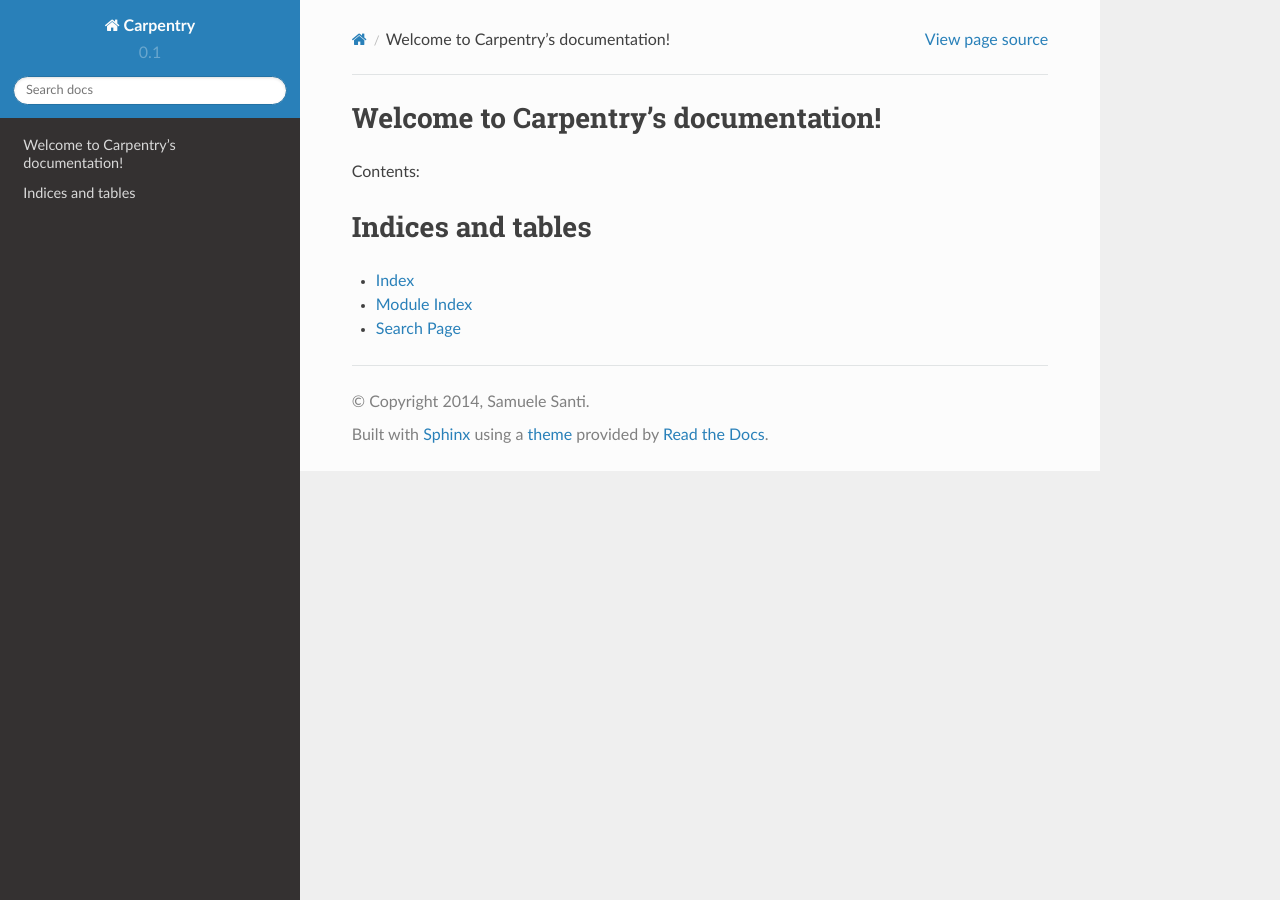
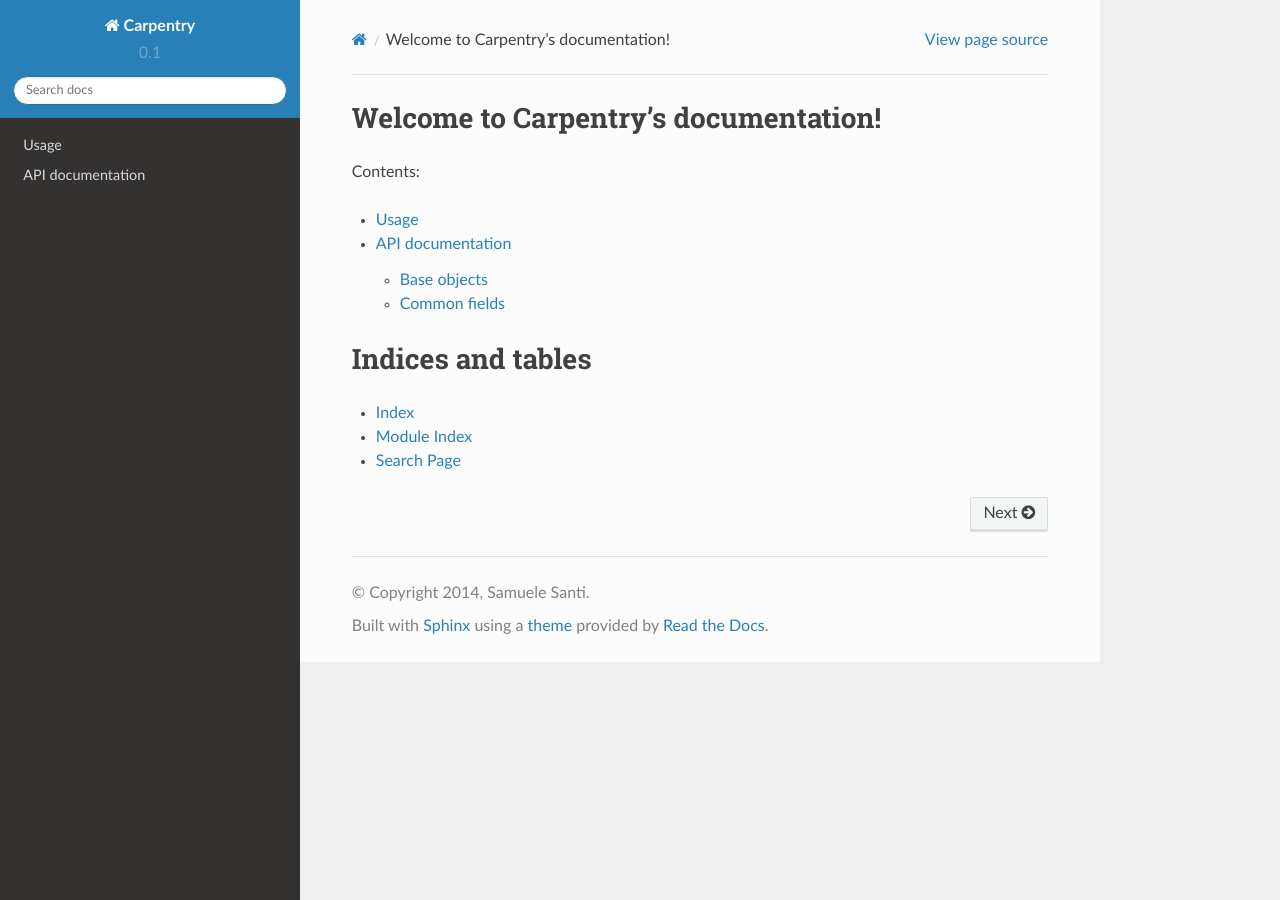
Before and after one commit to rshk/carpentry, a Sphinx documentation site: the page built from docs/source/index.rst, in a window 1280 px wide. Built offline with Sphinx 7.4.7 and the Read the Docs theme 2.0.0, drawn with Linux system fonts in a browser that asks for light colours.

Commit message:
Better documentation

```diff
--- /dev/null
+++ b/docs/source/api/fields.rst
@@ -0,0 +1,6 @@
+Common fields
+#############
+
+.. automodule:: carpentry.fields
+    :members:
+    :undoc-members:
--- /dev/null
+++ b/docs/source/api/index.rst
@@ -0,0 +1,8 @@
+API documentation
+#################
+
+.. toctree::
+   :maxdepth: 2
+   :glob:
+
+   *
--- a/docs/source/conf.py
+++ b/docs/source/conf.py
@@ -12,18 +12,18 @@
 # All configuration values have a default; values that are commented out
 # serve to show the default.
 
-import sys
+# import sys
 import os
 
 # If extensions (or modules to document with autodoc) are in another directory,
 # add these directories to sys.path here. If the directory is relative to the
 # documentation root, use os.path.abspath to make it absolute, like shown here.
-#sys.path.insert(0, os.path.abspath('.'))
+# sys.path.insert(0, os.path.abspath('.'))
 
 # -- General configuration ------------------------------------------------
 
 # If your documentation needs a minimal Sphinx version, state it here.
-#needs_sphinx = '1.0'
+# needs_sphinx = '1.0'
 
 # Add any Sphinx extension module names here, as strings. They can be
 # extensions coming with Sphinx (named 'sphinx.ext.*') or your custom
@@ -43,7 +43,7 @@
 source_suffix = '.rst'
 
 # The encoding of source files.
-#source_encoding = 'utf-8-sig'
+# source_encoding = 'utf-8-sig'
 
 # The master toctree document.
 master_doc = 'index'
@@ -63,13 +63,13 @@
 
 # The language for content autogenerated by Sphinx. Refer to documentation
 # for a list of supported languages.
-#language = None
+# language = None
 
 # There are two options for replacing |today|: either, you set today to some
 # non-false value, then it is used:
-#today = ''
+# today = ''
 # Else, today_fmt is used as the format for a strftime call.
-#today_fmt = '%B %d, %Y'
+# today_fmt = '%B %d, %Y'
 
 # List of patterns, relative to source directory, that match files and
 # directories to ignore when looking for source files.
@@ -77,30 +77,36 @@
 
 # The reST default role (used for this markup: `text`) to use for all
 # documents.
-#default_role = None
+# default_role = None
 
 # If true, '()' will be appended to :func: etc. cross-reference text.
-#add_function_parentheses = True
+# add_function_parentheses = True
 
 # If true, the current module name will be prepended to all description
 # unit titles (such as .. function::).
-#add_module_names = True
+# add_module_names = True
 
 # If true, sectionauthor and moduleauthor directives will be shown in the
 # output. They are ignored by default.
-#show_authors = False
+# show_authors = False
 
 # The name of the Pygments (syntax highlighting) style to use.
 pygments_style = 'sphinx'
 
 # A list of ignored prefixes for module index sorting.
-#modindex_common_prefix = []
+# modindex_common_prefix = []
 
 # If true, keep warnings as "system message" paragraphs in the built documents.
-#keep_warnings = False
+# keep_warnings = False
 
 
-# -- Options for HTML output ----------------------------------------------
+# -- Autodoc configuration ---------------------------------------------------
+
+# Preserve order in the source code
+autodoc_member_order = 'bysource'
+
+
+# -- Options for HTML output -------------------------------------------------
 
 # The theme to use for HTML and HTML Help pages.  See the documentation for
 # a list of builtin themes.
@@ -117,26 +123,26 @@
 # Theme options are theme-specific and customize the look and feel of a theme
 # further.  For a list of options available for each theme, see the
 # documentation.
-#html_theme_options = {}
+# html_theme_options = {}
 
 # Add any paths that contain custom themes here, relative to this directory.
-#html_theme_path = []
+# html_theme_path = []
 
 # The name for this set of Sphinx documents.  If None, it defaults to
 # "<project> v<release> documentation".
-#html_title = None
+# html_title = None
 
 # A shorter title for the navigation bar.  Default is the same as html_title.
-#html_short_title = None
+# html_short_title = None
 
 # The name of an image file (relative to this directory) to place at the top
 # of the sidebar.
-#html_logo = None
+# html_logo = None
 
 # The name of an image file (within the static path) to use as favicon of the
 # docs.  This file should be a Windows icon file (.ico) being 16x16 or 32x32
 # pixels large.
-#html_favicon = None
+# html_favicon = None
 
 # Add any paths that contain custom static files (such as style sheets) here,
 # relative to this directory. They are copied after the builtin static files,
@@ -146,48 +152,48 @@
 # Add any extra paths that contain custom files (such as robots.txt or
 # .htaccess) here, relative to this directory. These files are copied
 # directly to the root of the documentation.
-#html_extra_path = []
+# html_extra_path = []
 
 # If not '', a 'Last updated on:' timestamp is inserted at every page bottom,
 # using the given strftime format.
-#html_last_updated_fmt = '%b %d, %Y'
+# html_last_updated_fmt = '%b %d, %Y'
 
 # If true, SmartyPants will be used to convert quotes and dashes to
 # typographically correct entities.
-#html_use_smartypants = True
+# html_use_smartypants = True
 
 # Custom sidebar templates, maps document names to template names.
-#html_sidebars = {}
+# html_sidebars = {}
 
 # Additional templates that should be rendered to pages, maps page names to
 # template names.
-#html_additional_pages = {}
+# html_additional_pages = {}
 
 # If false, no module index is generated.
-#html_domain_indices = True
+# html_domain_indices = True
 
 # If false, no index is generated.
-#html_use_index = True
+# html_use_index = True
 
 # If true, the index is split into individual pages for each letter.
-#html_split_index = False
+# html_split_index = False
 
 # If true, links to the reST sources are added to the pages.
-#html_show_sourcelink = True
+# html_show_sourcelink = True
 
 # If true, "Created using Sphinx" is shown in the HTML footer. Default is True.
-#html_show_sphinx = True
+# html_show_sphinx = True
 
 # If true, "(C) Copyright ..." is shown in the HTML footer. Default is True.
-#html_show_copyright = True
+# html_show_copyright = True
 
 # If true, an OpenSearch description file will be output, and all pages will
 # contain a <link> tag referring to it.  The value of this option must be the
 # base URL from which the finished HTML is served.
-#html_use_opensearch = ''
+# html_use_opensearch = ''
 
 # This is the file name suffix for HTML files (e.g. ".xhtml").
-#html_file_suffix = None
+# html_file_suffix = None
 
 # Output file base name for HTML help builder.
 htmlhelp_basename = 'Carpentrydoc'
@@ -196,56 +202,56 @@
 # -- Options for LaTeX output ---------------------------------------------
 
 latex_elements = {
-# The paper size ('letterpaper' or 'a4paper').
-#'papersize': 'letterpaper',
+    # The paper size ('letterpaper' or 'a4paper').
+    # 'papersize': 'letterpaper',
 
-# The font size ('10pt', '11pt' or '12pt').
-#'pointsize': '10pt',
+    # The font size ('10pt', '11pt' or '12pt').
+    # 'pointsize': '10pt',
 
-# Additional stuff for the LaTeX preamble.
-#'preamble': '',
+    # Additional stuff for the LaTeX preamble.
+    # 'preamble': '',
 }
 
 # Grouping the document tree into LaTeX files. List of tuples
 # (source start file, target name, title,
 #  author, documentclass [howto, manual, or own class]).
 latex_documents = [
-  ('index', 'Carpentry.tex', u'Carpentry Documentation',
-   u'Samuele Santi', 'manual'),
+    ('index', 'Carpentry.tex', u'Carpentry Documentation',
+     'Samuele Santi', 'manual'),
 ]
 
 # The name of an image file (relative to this directory) to place at the top of
 # the title page.
-#latex_logo = None
+# latex_logo = None
 
 # For "manual" documents, if this is true, then toplevel headings are parts,
 # not chapters.
-#latex_use_parts = False
+# latex_use_parts = False
 
 # If true, show page references after internal links.
-#latex_show_pagerefs = False
+# latex_show_pagerefs = False
 
 # If true, show URL addresses after external links.
-#latex_show_urls = False
+# latex_show_urls = False
 
 # Documents to append as an appendix to all manuals.
-#latex_appendices = []
+# latex_appendices = []
 
 # If false, no module index is generated.
-#latex_domain_indices = True
+# latex_domain_indices = True
 
 
 # -- Options for manual page output ---------------------------------------
 
 # One entry per manual page. List of tuples
-# (source start file, name, description, authors, manual section).
+#  (source start file, name, description, authors, manual section).
 man_pages = [
     ('index', 'carpentry', u'Carpentry Documentation',
      [u'Samuele Santi'], 1)
 ]
 
 # If true, show URL addresses after external links.
-#man_show_urls = False
+# man_show_urls = False
 
 
 # -- Options for Texinfo output -------------------------------------------
@@ -254,22 +260,22 @@
 # (source start file, target name, title, author,
 #  dir menu entry, description, category)
 texinfo_documents = [
-  ('index', 'Carpentry', u'Carpentry Documentation',
-   u'Samuele Santi', 'Carpentry', 'One line description of project.',
-   'Miscellaneous'),
+    ('index', 'Carpentry', u'Carpentry Documentation',
+     u'Samuele Santi', 'Carpentry', 'One line description of project.',
+     'Miscellaneous'),
 ]
 
 # Documents to append as an appendix to all manuals.
-#texinfo_appendices = []
+# texinfo_appendices = []
 
 # If false, no module index is generated.
-#texinfo_domain_indices = True
+# texinfo_domain_indices = True
 
 # How to display URL addresses: 'footnote', 'no', or 'inline'.
-#texinfo_show_urls = 'footnote'
+# texinfo_show_urls = 'footnote'
 
 # If true, do not generate a @detailmenu in the "Top" node's menu.
-#texinfo_no_detailmenu = False
+# texinfo_no_detailmenu = False
 
 
 # Example configuration for intersphinx: refer to the Python standard library.
--- a/docs/source/index.rst
+++ b/docs/source/index.rst
@@ -11,6 +11,9 @@
 .. toctree::
    :maxdepth: 2
 
+   usage
+   api/index
+
 
 
 Indices and tables
```
Also changed, not shown: docs/source/api/base.rst (added, +14 -0 lines), docs/source/usage.rst (added, +47 -0 lines), 1 other file.
